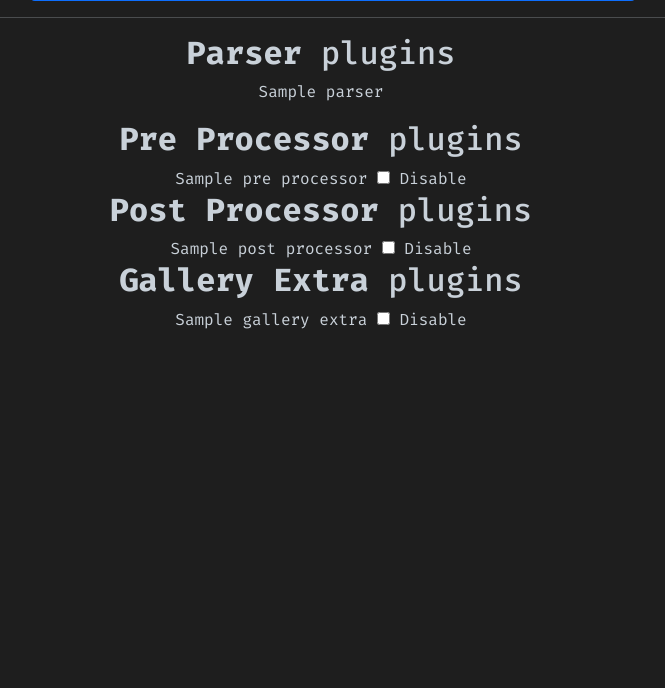
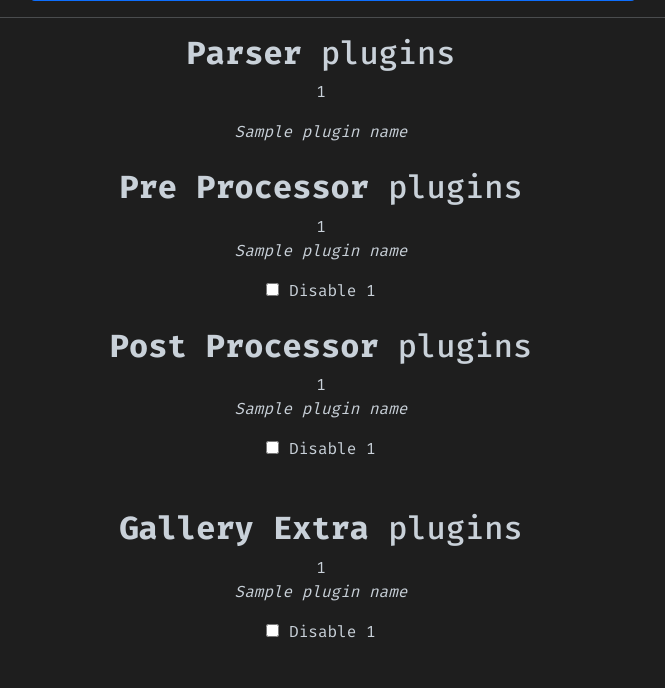
Before and after one commit to VoxxDomini/Text2Timeline, a Flask app: template backend/flask/app_templated/templates/input.html in a window 1280 px wide. Shown: the part 455-1143 px from the top of the page, without its empty margins (307-972 px from the left). Before the commit the page ends 784 px from the top, so only its background shows below. Run offline with Flask 3, Linux system fonts and the light colour scheme; the template is opened without the code that fills it: values that come from a table or form of the project are taken from there, most other values are stand-ins (such as "Sample title", 1, 10 or a date in 2020); parts of the project's set-up code (start-up, migrations or seed data) failed here and were passed over; some libraries are stand-ins or nearby versions.

Commit message:
added optional plugin descriptions

```diff
--- a/backend/flask/app_templated/templates/input.html
+++ b/backend/flask/app_templated/templates/input.html
@@ -40,38 +40,52 @@
       <div>
         <h2><strong>Parser</strong> plugins</h2>
         {% for plugin_name in plugin_info.parsers %}
-        <p>{{ plugin_name }}</p>
+        <p>{{ plugin_name[0] }}</p>
+        <span><i>{{ plugin_name[1] }}</i></span>
+        <br>
         {% endfor %}
       </div>
+      <br>
       <div>
         <h2><strong>Pre Processor</strong> plugins</h2>
         {% for plugin_name in plugin_info.pre_processors %}
         <div>
-          <span>{{ plugin_name }}</span>
-          <input type="checkbox" id="disabled_{{ plugin_name }}" name="disabled_plugins" value="{{ plugin_name }}">
-          <label for="disabled_{{ plugin_name }}">Disable</label>
+          <span>{{ plugin_name[0] }}</span>
+          <p><i>{{ plugin_name[1] }}</i></p>
+          <input type="checkbox" id="disabled_{{ plugin_name[0] }}" name="disabled_plugins"
+            value="{{ plugin_name[0] }}">
+          <label for="disabled_{{ plugin_name[0] }}">Disable {{plugin_name[0]}}</label>
+          <br>
         </div>
         {% endfor %}
       </div>
+      <br>
       <div>
         <h2><strong>Post Processor</strong> plugins</h2>
         {% for plugin_name in plugin_info.post_processors %}
 
         <div>
-          <span>{{ plugin_name }}</span>
-          <input type="checkbox" id="disabled_{{ plugin_name }}" name="disabled_plugins" value="{{ plugin_name }}">
-          <label for="disabled_{{ plugin_name }}">Disable</label>
+          <span>{{ plugin_name[0] }}</span>
+          <p><i>{{ plugin_name[1] }}</i></p>
+          <input type="checkbox" id="disabled_{{ plugin_name[0] }}" name="disabled_plugins"
+            value="{{ plugin_name[0] }}">
+          <label for="disabled_{{ plugin_name[0] }}">Disable {{plugin_name[0]}}</label>
         </div>
+        <br>
         {% endfor %}
       </div>
+      <br>
       <div>
         <h2><strong>Gallery Extra</strong> plugins</h2>
         {% for plugin_name in plugin_info.gallery_extras %}
         <div>
-          <span>{{ plugin_name }}</span>
-          <input type="checkbox" id="disabled_{{ plugin_name }}" name="disabled_plugins" value="{{ plugin_name }}">
-          <label for="disabled_{{ plugin_name }}">Disable</label>
+          <span>{{ plugin_name[0] }}</span>
+          <p><i>{{ plugin_name[1] }}</i></p>
+          <input type="checkbox" id="disabled_{{ plugin_name[0] }}" name="disabled_plugins"
+            value="{{ plugin_name[0] }}">
+          <label for="disabled_{{ plugin_name[0] }}">Disable {{plugin_name[0]}}</label>
         </div>
+        <br>
         {% endfor %}
       </div>
     </div>
--- a/plugins/plugin_postprocessors/example_postprocessor.py
+++ b/plugins/plugin_postprocessors/example_postprocessor.py
@@ -4,6 +4,8 @@ from backend.commons.parser_commons import ParserOutput
 
 
 class example_postprocessor:
+    plugin_description = "Will reprocess the parser outputs using spaCy to properly resolve sentences with multiple dates, trying to pick the most suitable one"
+
     def __init__(self):
         self.processor_order = 5
         pass
```
Also changed, not shown: backend/services/pipeline_manager_service.py (+34 -5 lines).
